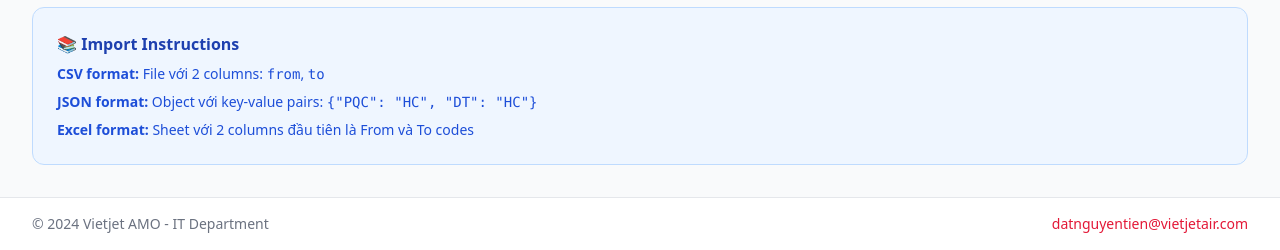
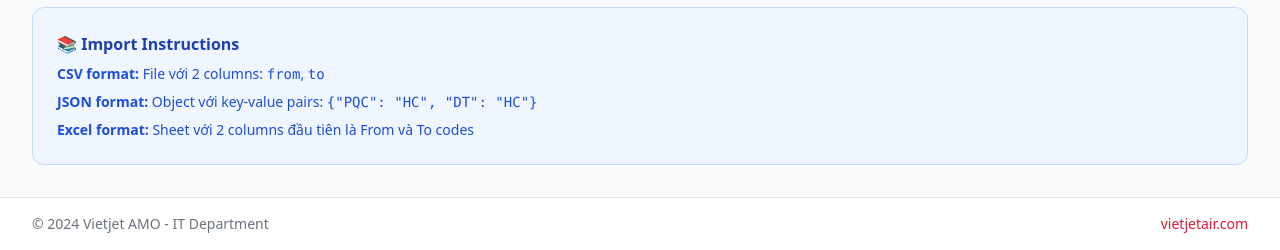
Before and after one commit to elsuselamos/roster-mapper, a FastAPI app: page /admin in a window 1280 px wide. Shown: the part 717-967 px from the top of the page. Run offline with FastAPI, Linux system fonts and the light colour scheme; some libraries are stand-ins or nearby versions.

Commit message:
Change favicon & footer

```diff
--- a/templates/base.html
+++ b/templates/base.html
@@ -4,6 +4,10 @@
     <meta charset="UTF-8">
     <meta name="viewport" content="width=device-width, initial-scale=1.0">
     <title>{% block title %}{{ page_title | default('Roster Mapper') }}{% endblock %} - Vietjet AMO</title>
+
+    <!-- Favicon -->
+    <link rel="icon" type="image/x-icon" href="/static/favicon.ico">
+    <link rel="shortcut icon" type="image/x-icon" href="/static/favicon.ico">
 
     <!-- Tailwind CSS -->
     <script src="https://cdn.tailwindcss.com"></script>
@@ -105,8 +109,8 @@
                 <div class="flex justify-between items-center text-sm text-gray-500">
                     <p>© 2024 Vietjet AMO - IT Department</p>
                     <p>
-                        <a href="mailto:datnguyentien@vietjetair.com" class="text-vj-red hover:underline">
-                            datnguyentien@vietjetair.com
+                        <a href="https://www.vietjetair.com" target="_blank" class="text-vj-red hover:underline">
+                            vietjetair.com
                         </a>
                     </p>
                 </div>
```
Also changed, not shown: static/favicon.ico (renamed from favicon.ico).
